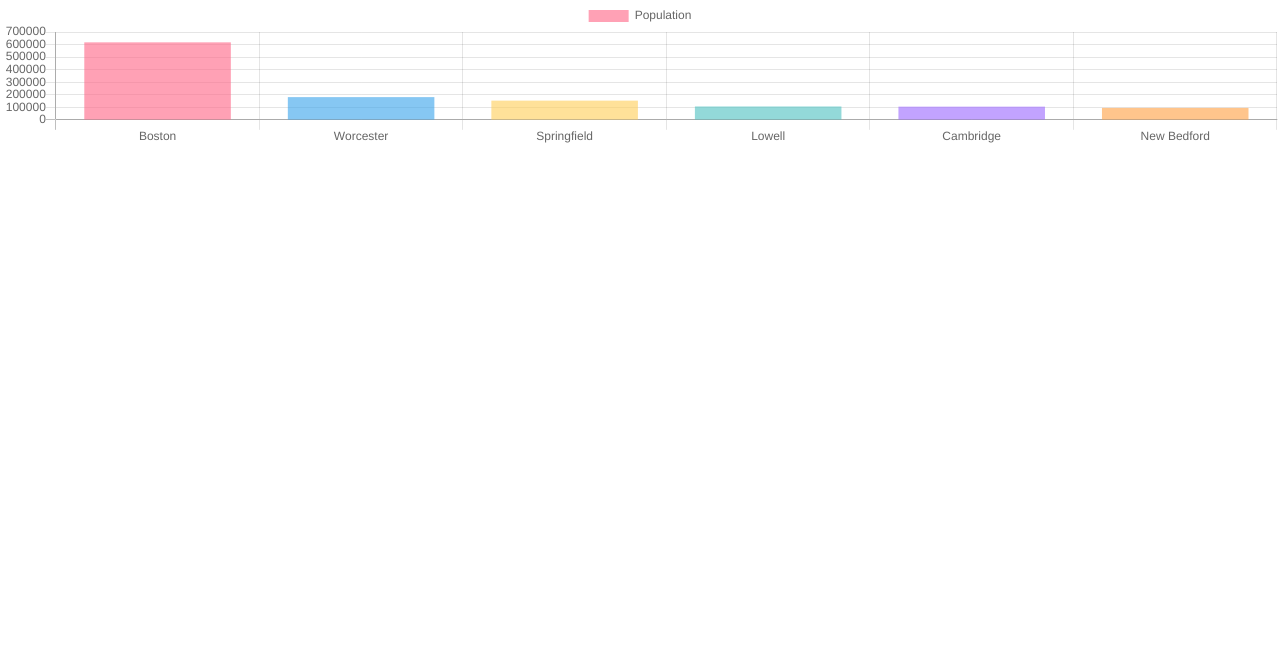
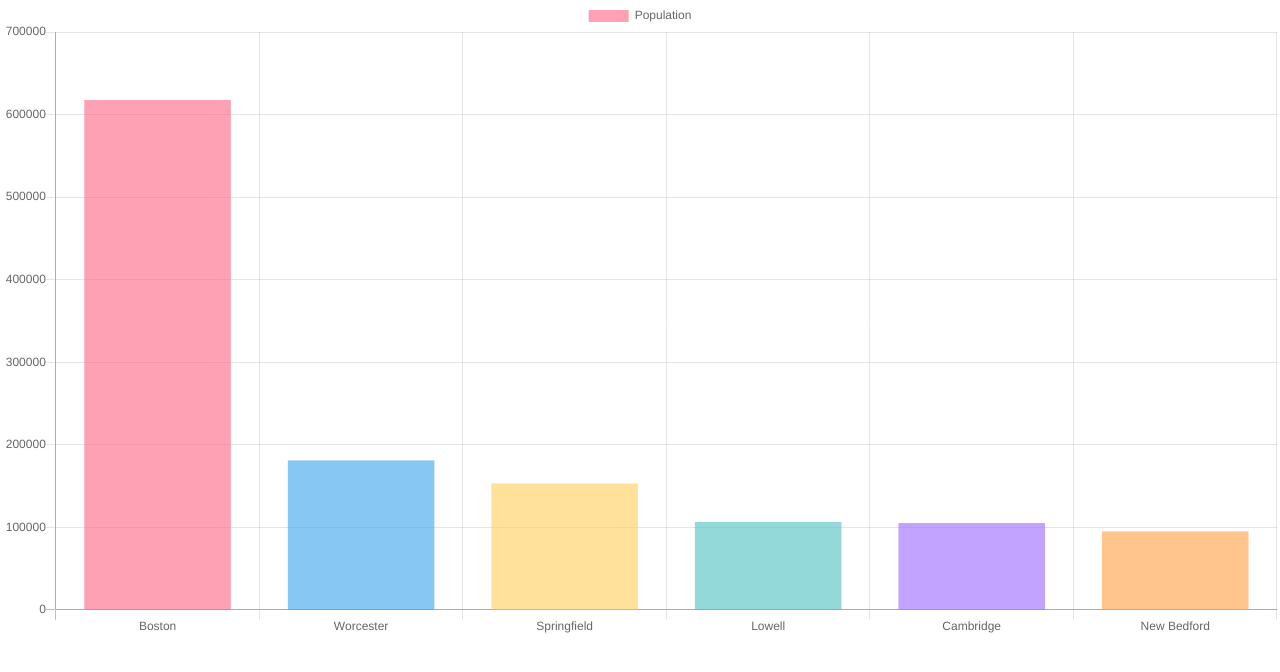
Before and after one commit to tommyrharper/playing-with-graphs-react, a React (Create React App) app: page / in a window 1280 px wide. Shown: the top 672 px of the page. Built offline with nearby package versions, Linux system fonts and the light colour scheme.

Commit message:
Remove maintain aspect ratio

```diff
--- a/src/components/Chart.js
+++ b/src/components/Chart.js
@@ -37,9 +37,7 @@ class Chart extends Component {
       <div className="cart">
         <Bar
           data={this.state.chartData}
-          options={{
-            maintainAspectRatio: false
-          }}
+          options={{}}
           />
       </div>
     )
```
